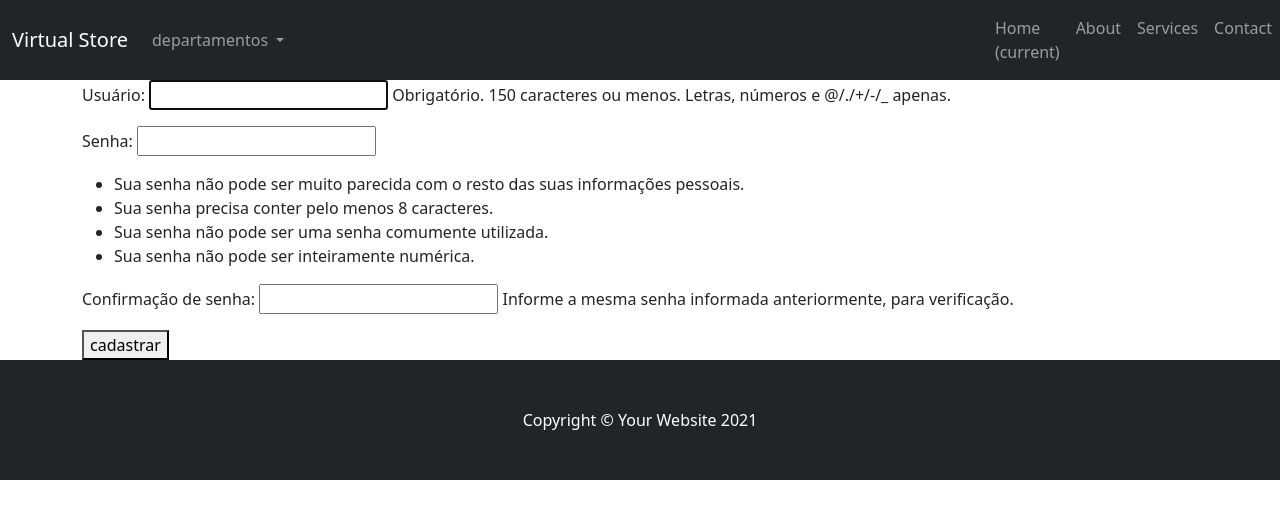
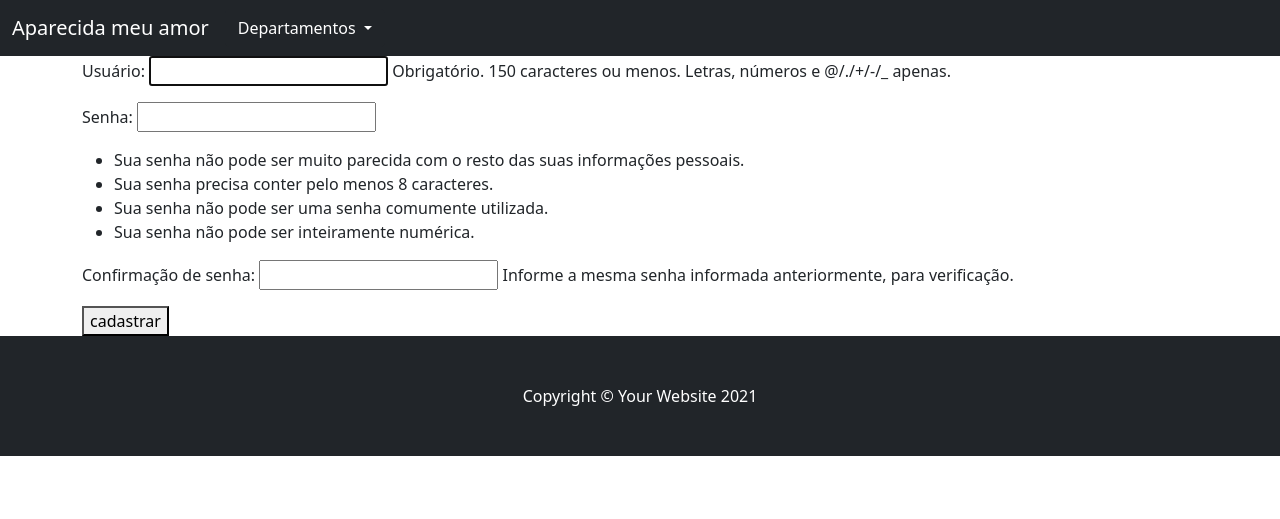
Before and after one commit to Hernandes-Silva/virtual_store, a Django app: page /accounts/create/ in a window 1280 px wide. Shown: the top 519 px of the page. Run offline with Django 3.2, Linux system fonts and the light colour scheme; data that the repository does not hold is empty; some libraries are stand-ins or nearby versions.

Commit message:
Ajeitando o front-end

```diff
--- a/templates/base.html
+++ b/templates/base.html
@@ -1,12 +1,20 @@
 {% load static %}
 <!DOCTYPE html>
 <html lang="pt-br">
+
 <head>
   <meta charset="utf-8" />
   <meta name="viewport" content="width=device-width, initial-scale=1, shrink-to-fit=no" />
   <meta name="description" content="" />
   <meta name="author" content="" />
-        {% block scriptstop %}{% endblock scriptstop%}
+  {% block scriptstop %}
+  {% endblock scriptstop%}
+  <!-- Bootstrap core JS-->
+  <script src="https://code.jquery.com/jquery-3.5.1.slim.min.js"></script>
+  <script src="https://cdn.jsdelivr.net/npm/bootstrap@4.6.0/dist/js/bootstrap.bundle.min.js"></script>
+  <!-- Core theme JS-->
+  <script src="{% static 'js/scripts.js' %}"></script>
+  <script src="{% static 'js/bootstrap.min.js' %}"></script>
   <title>{% block title %}{% endblock title%}</title>
   <!-- Favicon-->
   <link rel="icon" type="image/x-icon" href="{% static 'assets/favicon.ico' %}" />
@@ -15,57 +23,74 @@
   <link href="{% static 'css/bootstrap.min.css' %}" rel="stylesheet" />
 
 </head>
+
 <body>
   <!-- Navigation-->
   <nav class="navbar navbar-expand-lg navbar-dark bg-dark">
-            <div class="container">
-                <a class="navbar-brand" href="#!">Virtual Store
-                </a>
-                <button class="navbar-toggler" type="button" data-toggle="collapse" data-target="#navbarResponsive" aria-controls="navbarResponsive" aria-expanded="false" aria-label="Toggle navigation"><span class="navbar-toggler-icon"></span></button>
-                <div class="collapse navbar-collapse" id="navbarNavDarkDropdown">
-                    <ul class="navbar-nav">
-                      <li class="nav-item dropdown">
-                        <a class="nav-link dropdown-toggle" href="#" id="navbarDarkDropdownMenuLink" role="button" data-bs-toggle="dropdown" aria-expanded="false">
-                          departamentos
-                        </a>
-                            <ul class="dropdown-menu" aria-labelledby="navbarDarkDropdownMenuLink">
+    <div class="container-fluid">
+      <button class="navbar-toggler" type="button" data-bs-toggle="offcanvas" data-bs-target="#offcanvasExample"
+        aria-controls="offcanvasExample" aria-expanded="false" aria-label="Toggle navigation">
+        <span class="navbar-toggler-icon"></span>
+      </button>
+      <a class="navbar-brand" href="#">Aparecida meu amor</a>
+      <div class="d-none d-sm-none d-md-block">
+        <div>
+          <button class="btn btn-dark dropdown-toggle" type="button" data-bs-toggle="collapse"
+            data-bs-target="#collapseExample" aria-expanded="false" aria-controls="collapseExample">
+            Departamentos
+          </button>
+          <div class="collapse position-absolute" style="z-index: 100" id="collapseExample">
+            <div class="list-group">
               {% for department in base_departments %}
-                                <li><div class="btn-group dropend">
-                                    <button type="button" class="btn dropdown-toggle" data-bs-toggle="dropdown" aria-expanded="false">
+              <div class="btn-group dropend bg-white">
+                <button type="button" class="btn dropdown-toggle list-group-item" data-bs-toggle="dropdown"
+                  aria-expanded="false">
                   {{department.name}}
                 </button>
                 <ul class="dropdown-menu">
                   {% for category in department.categories.all %}
                   <li>
-                                            <a class="dropdown-item"
-                                            href="{% url 'ecommerc:category' department.slug category.slug %}">
+                    <a class="dropdown-item" href="{% url 'ecommerc:category' department.slug category.slug %}">
                       {{ category.name }}
                     </a>
                   </li>
                   {%endfor%}
                 </ul>
               </div>
-                                </li>
-                            {% endfor %}
-                            </ul>
-
+              {%endfor%}
             </div>
-                      </li>
-                    </ul>
+          </div>
+        </div>
+      </div>
+      <div class="collapse navbar-collapse">
+      </div>
+      <div class="offcanvas offcanvas-start"  tabindex="-1" id="offcanvasExample" aria-labelledby="offcanvasExampleLabel">
+        <div class="offcanvas-header">
+          <h5 class="offcanvas-title" id="offcanvasExampleLabel">Departamentos</h5>
+          <button type="button" class="btn-close text-reset" data-bs-dismiss="offcanvas" aria-label="Close"></button>
         </div>
 
-                <div class="collapse navbar-collapse" id="navbarResponsive">
-                    <ul class="navbar-nav ml-auto">
-                        <li class="nav-item active">
-                            <a class="nav-link" href="#!">
-                                Home
-                                <span class="sr-only">(current)</span>
+          <div class="list-group">
+            {% for department in base_departments %}
+            <div class="btn-group dropdown bg-white">
+              <button type="button" style="text-align:left;" class="btn btn-secondary dropdown-toggle list-group-item"
+                data-bs-toggle="collapse" data-bs-target="#collapseOffcanvas{{department.name}}"
+                aria-controls="collapseOffcanvas{{department.name}}"aria-expanded="false">
+                {{department.name}}
+              </button>
+            </div>
+            <div class="list-group collapse" id="collapseOffcanvas{{department.name}}">
+              {% for category in department.categories.all %}
+              <li class="list-group-item">
+                <a class="dropdown-item" href="{% url 'ecommerc:category' department.slug category.slug %}">
+                  {{ category.name }}
                 </a>
               </li>
-                        <li class="nav-item"><a class="nav-link" href="#!">About</a></li>
-                        <li class="nav-item"><a class="nav-link" href="#!">Services</a></li>
-                        <li class="nav-item"><a class="nav-link" href="#!">Contact</a></li>
-                    </ul>
+              {%endfor%}
+            </div>
+            {%endfor%}
+          </div>
+
       </div>
     </div>
   </nav>
@@ -77,13 +102,10 @@
   </div>
   <!-- Footer-->
   <footer class="py-5 bg-dark">
-            <div class="container"><p class="m-0 text-center text-white">Copyright &copy; Your Website 2021</p></div>
+    <div class="container">
+      <p class="m-0 text-center text-white">Copyright &copy; Your Website 2021</p>
+    </div>
   </footer>
-        <!-- Bootstrap core JS-->
-        <script src="https://code.jquery.com/jquery-3.5.1.slim.min.js"></script>
-        <script src="https://cdn.jsdelivr.net/npm/bootstrap@4.6.0/dist/js/bootstrap.bundle.min.js"></script>
-        <!-- Core theme JS-->
-        <script src="{% static 'js/scripts.js' %}"></script>
-        <script src="{% static 'js/bootstrap.min.js' %}"></script>
 </body>
+
 </html>
```
Lines whose indentation alone changed are shown as unchanged.
